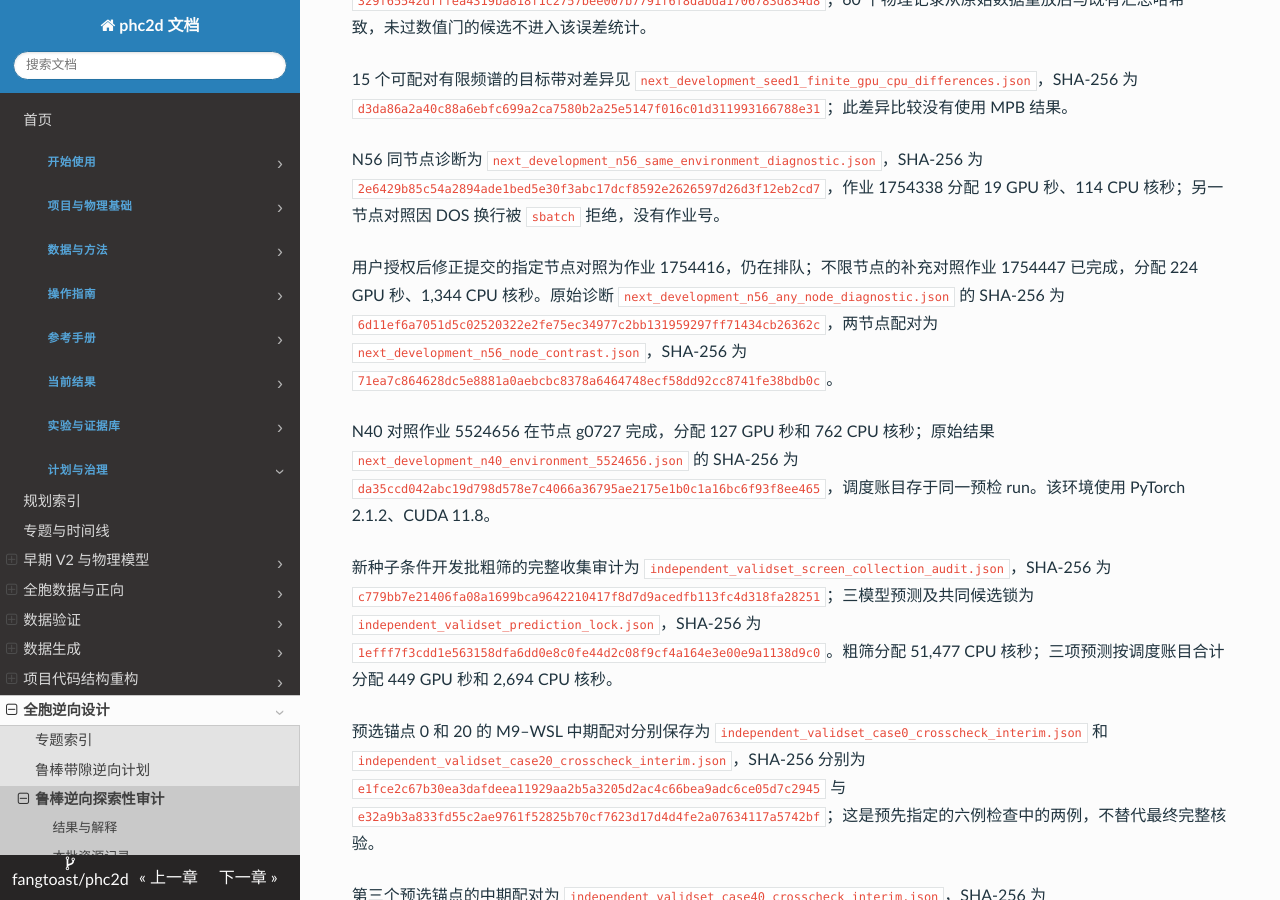
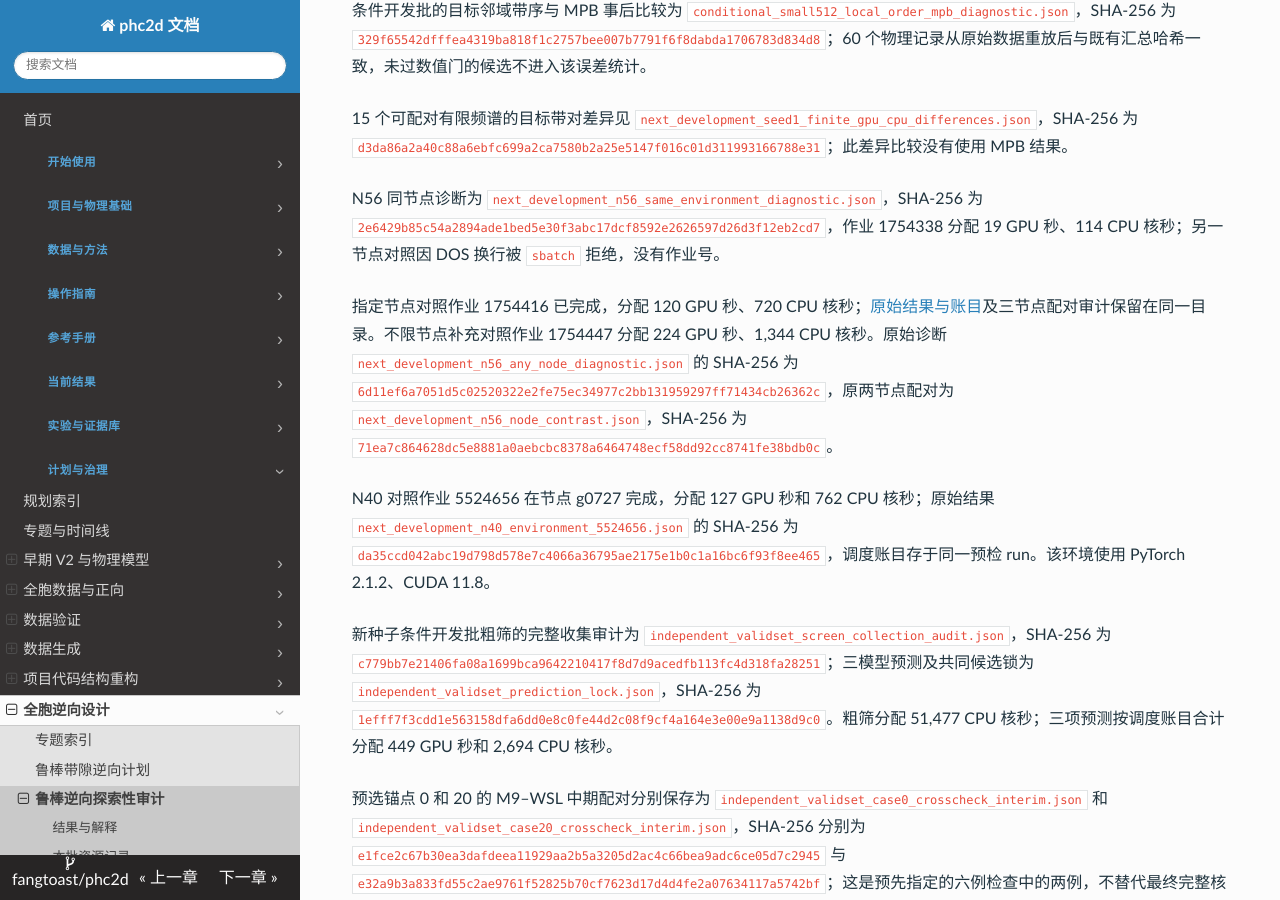
Before and after one commit to fangtoast/phc2d, an MkDocs documentation site: the page built from docs/results/inverse/鲁棒带隙逆向可用性审计.md, in a window 1280 px wide and 900 px high, scrolled down 12933 px. Built offline with MkDocs 1.6.1, drawn with Linux system fonts in a browser that asks for light colours; some of the changed text lies outside the part shown.

Commit message:
docs: record completed N56 control diagnostic

```diff
--- a/docs/results/inverse/鲁棒带隙逆向可用性审计.md
+++ b/docs/results/inverse/鲁棒带隙逆向可用性审计.md
@@ -131,6 +131,7 @@ source_artifacts:
 | seed 1 有限 GPU 频谱的目标带对诊断 | 对 N56 保留有限频谱的 15 个异常候选逐例配对同结构 CPU 预测，各候选 B4–B5 在三扰动和 81 k 点上的最大频率差约为 0.088–0.171 | 剩余 45 例没有保存 GPU 频谱，无法作此比较；两种环境版本不同，不能由此确定故障组件。目标带对本身已出现大差异，不能只忽略其他带序异常后恢复评分 |
 | N56 同节点 CPU–GPU 事后诊断 | 在原 seed 1 所在节点、PyTorch 2.7.1 环境中，两例和两个 checkpoint 的 CPU 均有限且带序正常；GPU 对两个 checkpoint 均出现非有限值或严重带序异常 | 此诊断未复现原始异常的精确数值，却显示同环境设备结果存在严重差异；不能确定硬件、驱动或软件原因。另一节点的对照提交被调度器因脚本换行拒绝，未入队且未自动重提 |
 | N56 不限节点的补充对照 | 调度到另一节点，同样两个 checkpoint 和两个候选的 CPU/GPU 谱均有限且带序正常，四组最大差约 $1.32\times10^{-5}$–$1.60\times10^{-5}$ | 同 PyTorch/CUDA 版本与 GPU 型号；此前异常节点上同四组 GPU 出现非有限值或较大异常。没有为此诊断预注册数值容差，不作门槛通过判断；不能据两个节点断定故障根因，也不改变锁定预测 |
+| N56 指定节点补充对照 | 作业 `1754416` 在第三个节点完成；同两模型、两候选及三扰动下，四组 CPU/GPU 输出有限且带序正常，最大差约 $1.59\times10^{-5}$，汇总与不限节点对照一致。[配对审计](../../../runs/20261030/EXP-INV-007_preflight_202610302318/n56_control_1754416/audit.json) | 这是事后有限样本诊断，未预注册数值门；不能确定异常原因或保证其他节点可靠，也不改变原预测锁和 P2 结论。 |
 | N40 补充对照 | 同样两个 checkpoint 和两个候选在 N40 的 CPU/GPU 谱均有限且带序正常，四组最大差均约 $5.96\times10^{-8}$ | 事后小样本诊断，PyTorch/CUDA 版本与 N56 不同；未预注册容差，不能据此定位异常根因或替换原锁定预测 |
 | 新种子条件开发批的粗筛与冻结预测 | 独立生成的 1,024 个来源，固定网格正、近零、负层分别为 17、11、996；按预定规则各抽 4 个。三个 seed 对 60 个候选均可评分，首个候选的 CPU/GPU 全谱最大差分别约 $1.19\times10^{-7}$、$1.44\times10^{-5}$、$1.51\times10^{-5}$，均低于预设 $5\times10^{-5}$ | 方法调整受已有开发结果启发；这是新来源的条件开发批，粗筛和代理预测不证明物理设计质量。首例跨设备一致不保证全部候选的跨设备一致，也不改变先前批次的失败 |
 | 新批六例跨环境中期检查 | 预选的六例逐例配对中 3/6 通过全频带 $10^{-6}$ 容差；三个未通过例的最大差分别约 $1.19\times10^{-6}$、$1.35\times10^{-5}$ 和 $7.39\times10^{-6}$ | 原全频带门为失败，不按目标带对重定义通过；目前是逐例中期核验，仍需与完成后的完整物理归档核对 |
@@ -306,7 +307,7 @@ seed 1 的 12 锚点 CPU 诊断为 `next_development_seed1_cpu_12anchors_diagnos
 
 N56 同节点诊断为 `next_development_n56_same_environment_diagnostic.json`，SHA-256 为 `2e6429b85c54a2894ade1bed5e30f3abc17dcf8592e2626597d26d3f12eb2cd7`，作业 1754338 分配 19 GPU 秒、114 CPU 核秒；另一节点对照因 DOS 换行被 `sbatch` 拒绝，没有作业号。
 
-用户授权后修正提交的指定节点对照为作业 1754416，仍在排队；不限节点的补充对照作业 1754447 已完成，分配 224 GPU 秒、1,344 CPU 核秒。原始诊断 `next_development_n56_any_node_diagnostic.json` 的 SHA-256 为 `6d11ef6a7051d5c02520322e2fe75ec34977c2bb131959297ff71434cb26362c`，两节点配对为 `next_development_n56_node_contrast.json`，SHA-256 为 `71ea7c864628dc5e8881a0aebcbc8378a6464748ecf58dd92cc8741fe38bdb0c`。
+指定节点对照作业 1754416 已完成，分配 120 GPU 秒、720 CPU 核秒；[原始结果与账目](../../../runs/20261030/EXP-INV-007_preflight_202610302318/n56_control_1754416/)及三节点配对审计保留在同一目录。不限节点补充对照作业 1754447 分配 224 GPU 秒、1,344 CPU 核秒。原始诊断 `next_development_n56_any_node_diagnostic.json` 的 SHA-256 为 `6d11ef6a7051d5c02520322e2fe75ec34977c2bb131959297ff71434cb26362c`，原两节点配对为 `next_development_n56_node_contrast.json`，SHA-256 为 `71ea7c864628dc5e8881a0aebcbc8378a6464748ecf58dd92cc8741fe38bdb0c`。
 
 N40 对照作业 5524656 在节点 g0727 完成，分配 127 GPU 秒和 762 CPU 核秒；原始结果 `next_development_n40_environment_5524656.json` 的 SHA-256 为 `da35ccd042abc19d798d578e7c4066a36795ae2175e1b0c1a16bc6f93f8ee465`，调度账目存于同一预检 run。该环境使用 PyTorch 2.1.2、CUDA 11.8。
 
```
